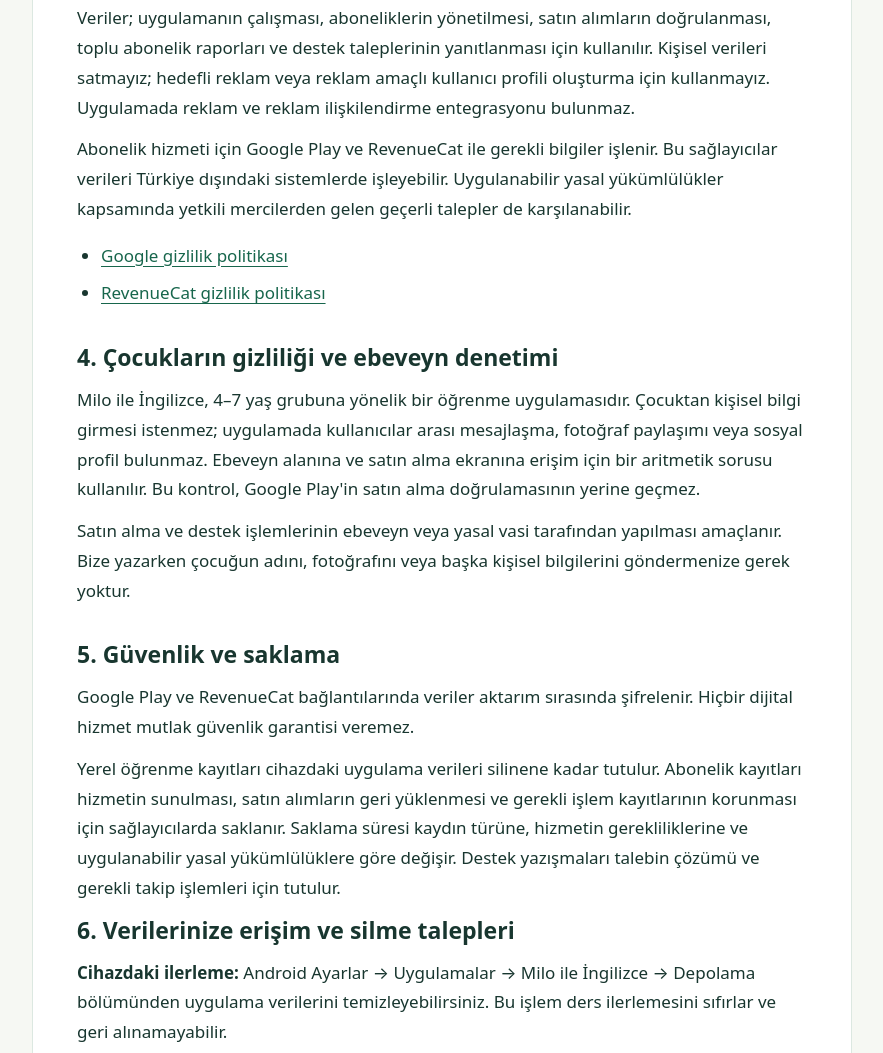
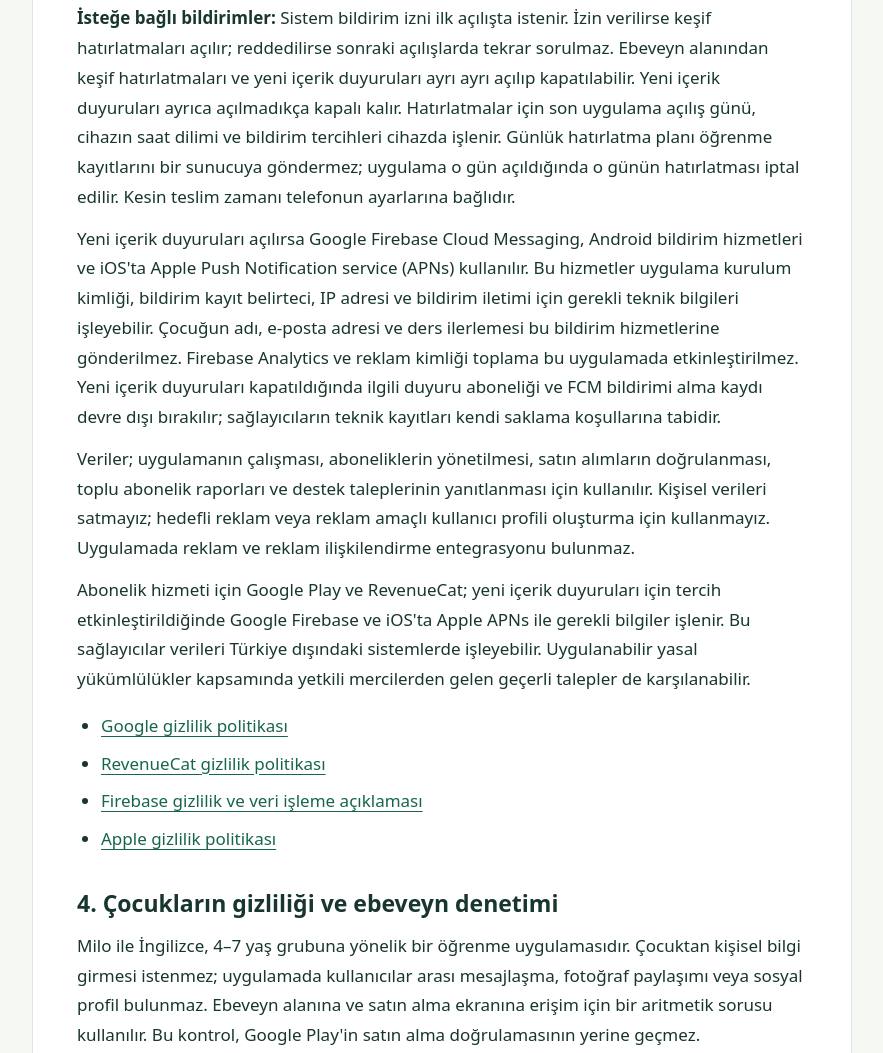
Before and after one commit to bugrakbas/milo-privacy, a plain HTML site: page index.html in a window 1280 px wide. Shown: the part 1326-2379 px from the top of the page, without its empty margins (198-1081 px from the left). Drawn offline with Linux system fonts and the light colour scheme.

Commit message:
Update privacy policy for optional notifications

```diff
--- a/index.html
+++ b/index.html
@@ -26,7 +26,7 @@
 <main>
   <section id="gizlilik">
     <h2>Gizlilik politikası</h2>
-    <p class="meta">Son güncelleme: 14 Ekim 2026 · Android paket adı: com.milo.english</p>
+    <p class="meta">Son güncelleme: 16 Ekim 2026 · Uygulama kimliği: com.milo.english</p>
     <p>Bu politika, Akbs Software tarafından sunulan <strong>Milo ile İngilizce</strong> uygulamasında verilerin nasıl işlendiğini açıklar. Sorularınız için <a href="mailto:bugrahanakbs@gmail.com">bugrahanakbs@gmail.com</a> adresine ulaşabilirsiniz.</p>
     <p class="note">Çocuklar uygulamada hesap oluşturmaz. Öğrenme ilerlemesi cihazda saklanır. Uygulama reklam göstermez; ücretli içeriklere erişim için Google Play ve RevenueCat abonelik hizmetleri kullanılır.</p>
     <h2>1. Cihazda saklanan öğrenme bilgileri</h2>
@@ -37,21 +37,26 @@
     <p>RevenueCat, aboneliklerin doğrulanması, ücretli içeriklerin açılması, satın alımların geri yüklenmesi ve abonelik raporları için kullanılır. Bu kapsamda satın alma geçmişi, ürün ve işlem bilgileri, Google Play satın alma belirteci, abonelik durumu ve tarihleri ile uygulamanın oluşturduğu takma adlı müşteri kimliği işlenir. Uygulama bu kimliğe bir çocuğun adını veya iletişim bilgilerini eklemez.</p>
     <p>Hizmetin çalışması için uygulama ve işletim sistemi sürümü, dil ve para birimi gibi teknik bilgiler de işlenebilir. Google Play ve RevenueCat'e yapılan bağlantılar öğrenme kayıtlarından ayrıdır. Ücretsiz içerik kullanılırken de abonelik durumunun kontrolü için hizmete bağlantı kurulabilir.</p>
     <h2>3. Kullanım amaçları ve hizmet sağlayıcılar</h2>
+    <p><strong>İsteğe bağlı bildirimler:</strong> Sistem bildirim izni ilk açılışta istenir. İzin verilirse keşif hatırlatmaları açılır; reddedilirse sonraki açılışlarda tekrar sorulmaz. Ebeveyn alanından keşif hatırlatmaları ve yeni içerik duyuruları ayrı ayrı açılıp kapatılabilir. Yeni içerik duyuruları ayrıca açılmadıkça kapalı kalır. Hatırlatmalar için son uygulama açılış günü, cihazın saat dilimi ve bildirim tercihleri cihazda işlenir. Günlük hatırlatma planı öğrenme kayıtlarını bir sunucuya göndermez; uygulama o gün açıldığında o günün hatırlatması iptal edilir. Kesin teslim zamanı telefonun ayarlarına bağlıdır.</p>
+    <p>Yeni içerik duyuruları açılırsa Google Firebase Cloud Messaging, Android bildirim hizmetleri ve iOS'ta Apple Push Notification service (APNs) kullanılır. Bu hizmetler uygulama kurulum kimliği, bildirim kayıt belirteci, IP adresi ve bildirim iletimi için gerekli teknik bilgileri işleyebilir. Çocuğun adı, e-posta adresi ve ders ilerlemesi bu bildirim hizmetlerine gönderilmez. Firebase Analytics ve reklam kimliği toplama bu uygulamada etkinleştirilmez. Yeni içerik duyuruları kapatıldığında ilgili duyuru aboneliği ve FCM bildirimi alma kaydı devre dışı bırakılır; sağlayıcıların teknik kayıtları kendi saklama koşullarına tabidir.</p>
     <p>Veriler; uygulamanın çalışması, aboneliklerin yönetilmesi, satın alımların doğrulanması, toplu abonelik raporları ve destek taleplerinin yanıtlanması için kullanılır. Kişisel verileri satmayız; hedefli reklam veya reklam amaçlı kullanıcı profili oluşturma için kullanmayız. Uygulamada reklam ve reklam ilişkilendirme entegrasyonu bulunmaz.</p>
-    <p>Abonelik hizmeti için Google Play ve RevenueCat ile gerekli bilgiler işlenir. Bu sağlayıcılar verileri Türkiye dışındaki sistemlerde işleyebilir. Uygulanabilir yasal yükümlülükler kapsamında yetkili mercilerden gelen geçerli talepler de karşılanabilir.</p>
+    <p>Abonelik hizmeti için Google Play ve RevenueCat; yeni içerik duyuruları için tercih etkinleştirildiğinde Google Firebase ve iOS'ta Apple APNs ile gerekli bilgiler işlenir. Bu sağlayıcılar verileri Türkiye dışındaki sistemlerde işleyebilir. Uygulanabilir yasal yükümlülükler kapsamında yetkili mercilerden gelen geçerli talepler de karşılanabilir.</p>
     <ul>
       <li><a href="https://policies.google.com/privacy">Google gizlilik politikası</a></li>
       <li><a href="https://www.revenuecat.com/privacy">RevenueCat gizlilik politikası</a></li>
+      <li><a href="https://firebase.google.com/support/privacy">Firebase gizlilik ve veri işleme açıklaması</a></li>
+      <li><a href="https://www.apple.com/legal/privacy/">Apple gizlilik politikası</a></li>
     </ul>
     <h2>4. Çocukların gizliliği ve ebeveyn denetimi</h2>
     <p>Milo ile İngilizce, 4–7 yaş grubuna yönelik bir öğrenme uygulamasıdır. Çocuktan kişisel bilgi girmesi istenmez; uygulamada kullanıcılar arası mesajlaşma, fotoğraf paylaşımı veya sosyal profil bulunmaz. Ebeveyn alanına ve satın alma ekranına erişim için bir aritmetik sorusu kullanılır. Bu kontrol, Google Play'in satın alma doğrulamasının yerine geçmez.</p>
     <p>Satın alma ve destek işlemlerinin ebeveyn veya yasal vasi tarafından yapılması amaçlanır. Bize yazarken çocuğun adını, fotoğrafını veya başka kişisel bilgilerini göndermenize gerek yoktur.</p>
     <h2>5. Güvenlik ve saklama</h2>
-    <p>Google Play ve RevenueCat bağlantılarında veriler aktarım sırasında şifrelenir. Hiçbir dijital hizmet mutlak güvenlik garantisi veremez.</p>
+    <p>Google Play, RevenueCat ve Firebase bağlantılarında veriler aktarım sırasında şifrelenir. Hiçbir dijital hizmet mutlak güvenlik garantisi veremez.</p>
     <p>Yerel öğrenme kayıtları cihazdaki uygulama verileri silinene kadar tutulur. Abonelik kayıtları hizmetin sunulması, satın alımların geri yüklenmesi ve gerekli işlem kayıtlarının korunması için sağlayıcılarda saklanır. Saklama süresi kaydın türüne, hizmetin gerekliliklerine ve uygulanabilir yasal yükümlülüklere göre değişir. Destek yazışmaları talebin çözümü ve gerekli takip işlemleri için tutulur.</p>
   </section>
   <section id="veri-silme">
     <h2>6. Verilerinize erişim ve silme talepleri</h2>
+    <p><strong>Bildirim tercihleri:</strong> Ebeveyn alanındaki “Milo’dan haberler” bölümünden keşif hatırlatmalarını ve yenilik haberlerini ayrı ayrı kapatabilirsiniz. Yenilik haberlerinin kapatılması, uygulamanın ilgili Firebase konu aboneliğinden çıkmasını ve FCM bildirimi alma kaydını devre dışı bırakmasını sağlar. Cihazın uygulama bildirim ayarlarından sistem iznini de kapatabilirsiniz. Sistem iznini kapatmak, hizmet sağlayıcılarda daha önce oluşmuş teknik kayıtları tek başına silmez.</p>
     <p><strong>Cihazdaki ilerleme:</strong> Android Ayarlar → Uygulamalar → Milo ile İngilizce → Depolama bölümünden uygulama verilerini temizleyebilirsiniz. Bu işlem ders ilerlemesini sıfırlar ve geri alınamayabilir.</p>
     <p><strong>Abonelik ve destek kayıtları:</strong> Ebeveyn veya yasal vasi olarak <a href="mailto:bugrahanakbs@gmail.com?subject=Milo%20veri%20silme%20talebi">bugrahanakbs@gmail.com</a> adresine “Milo veri silme talebi” başlığıyla yazabilirsiniz. Talep size ait kayıtlarla eşleştirildikten sonra erişim, düzeltme veya silme isteğiniz değerlendirilir. Eşleştirme için gerektiğinde işlem referansı gibi sınırlı ek bilgi istenebilir; şifrenizi veya kart bilgilerinizi göndermeyin. Yasal olarak saklanması gereken kayıtlar silme kapsamı dışında kalabilir.</p>
     <p>Uygulamada ayrı bir kullanıcı hesabı bulunmaz. Uygulama verilerini temizlemek veya veri silme talebi göndermek Google Play aboneliğini iptal etmez. Aboneliği Google Play → Ödemeler ve abonelikler → Abonelikler bölümünden yönetebilirsiniz. Google hesabınız ve Google'ın tuttuğu ödeme kayıtları için Google'ın kendi veri yönetimi araçlarını kullanın.</p>
```
